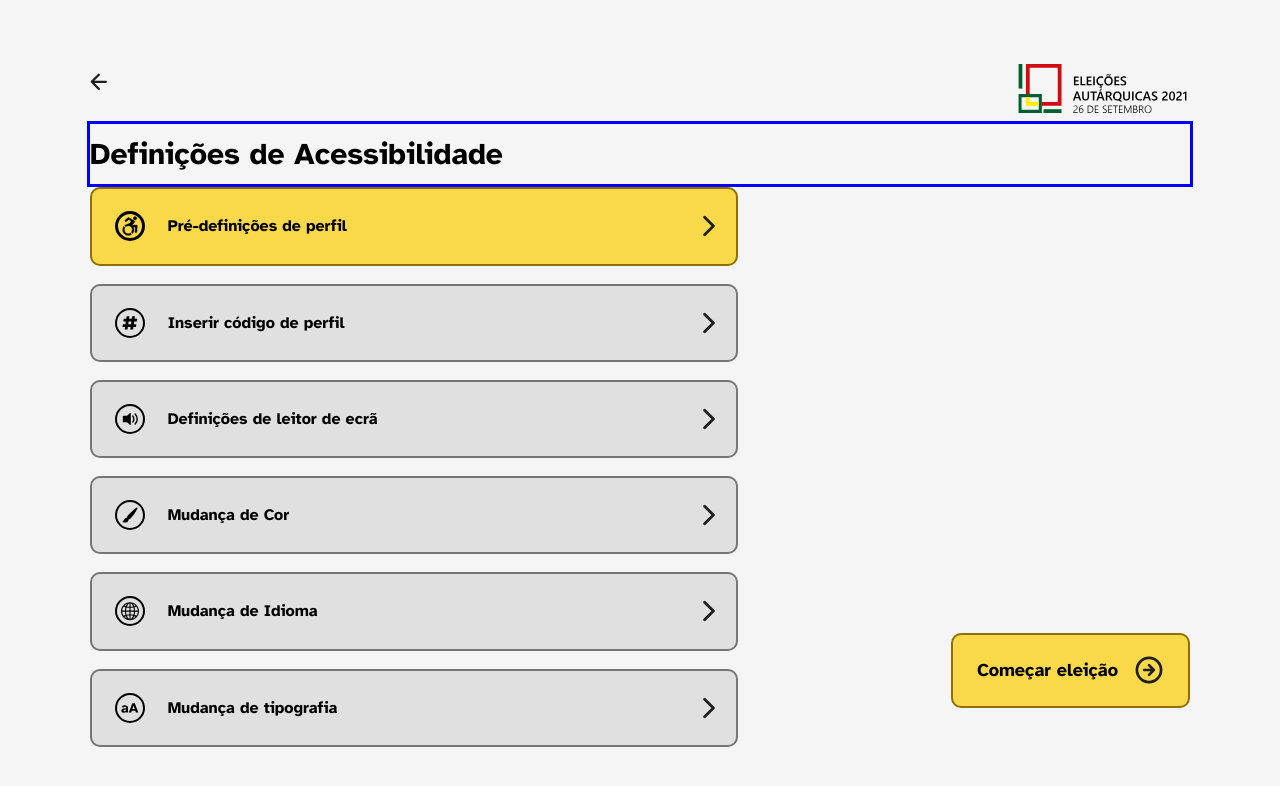
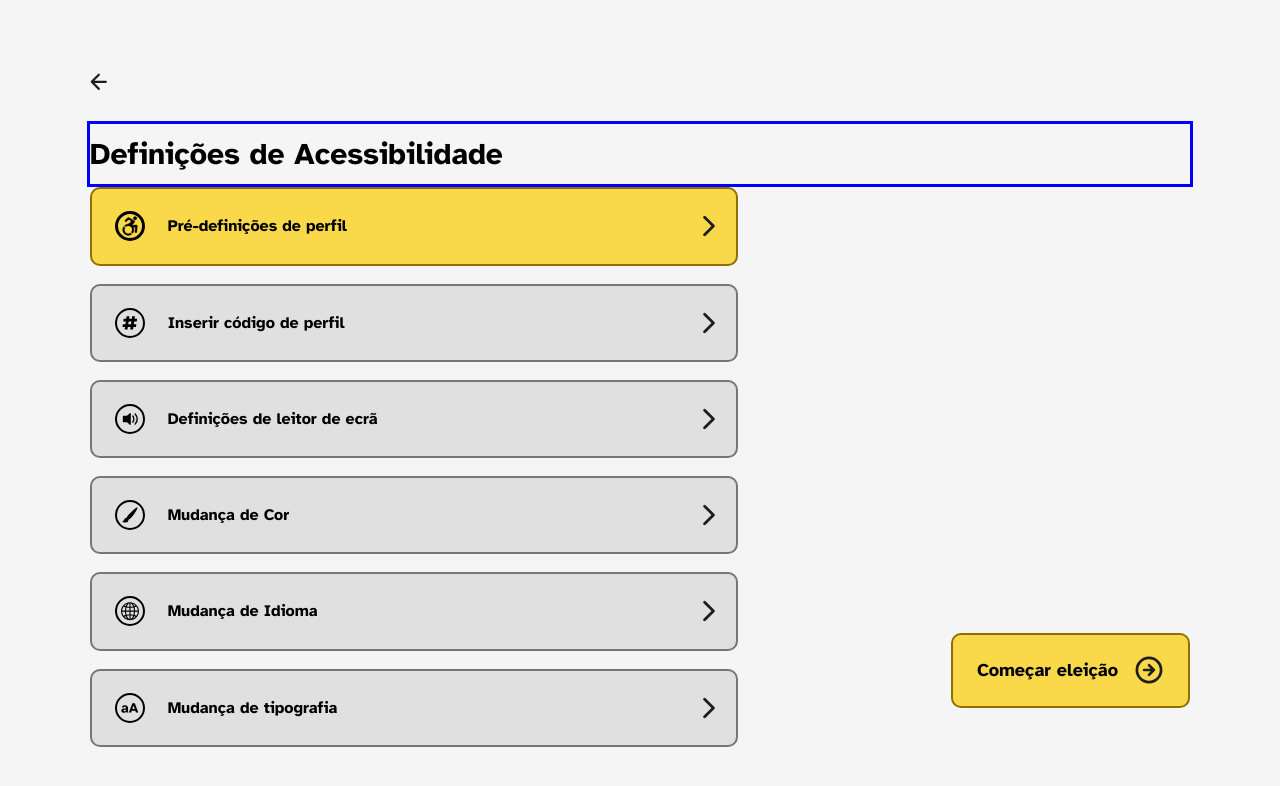
Before and after one commit to constancacc/Voto-Acessivel, a React (Vite) app in the folder voto-acessivel/: page /acessibilidade in a window 1280 px wide. Shown: the top 786 px of the page. Built offline with nearby package versions, Linux system fonts and the light colour scheme.

Commit message:
retificação pag de acessibilidade

```diff
--- a/voto-acessivel/src/pages/Acessibilidade.jsx
+++ b/voto-acessivel/src/pages/Acessibilidade.jsx
@@ -35,14 +35,6 @@ export default function Acessibilidade() {
         </button>
       </div>
 
-      <div style={{ gridColumn: "12 / span 2", gridRow: "2"}}>
-        <img
-            src="/imagens/autarquicas-2021-logo.svg"
-            alt="Botão Eleições Legislativas 2025"
-            className="btn-autarquicas"
-          />
-
-      </div>
       <div style={{ gridColumn: "2 / span 12", gridRow: "3"}}>
         <h1>Definições de Acessibilidade</h1>
         <h2>Adaptar a plataforma às suas necessidades</h2>
```
